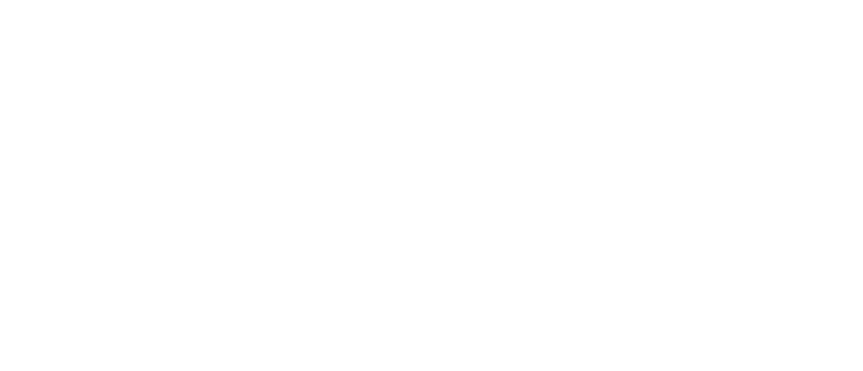
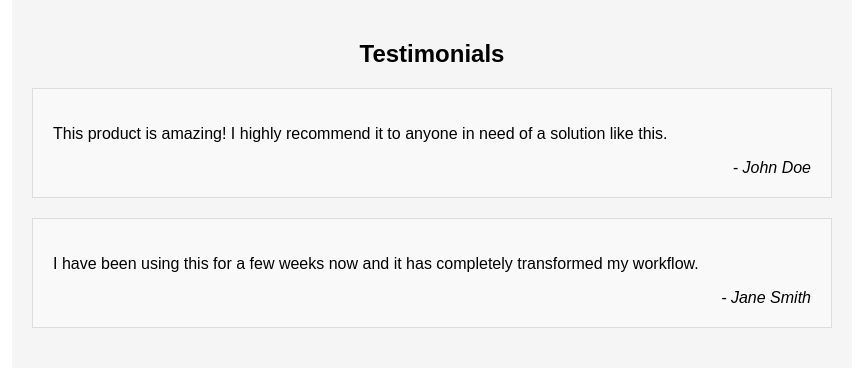
Before and after one commit to acciojob/testimonial-AsadGuru, a website: page main.html in a window 1280 px wide. Shown: the whole page, without its empty margins (208-1071 px from the left). Drawn offline with Linux system fonts and the light colour scheme.

Commit message:
created a submission

```diff
--- a/main.html
+++ b/main.html
@@ -4,12 +4,89 @@
 
 <head>
 	<link rel="stylesheet" href="styles.css">
+<style>
+
+        body {
+
+            font-family: sans-serif;
+
+            margin: 0;
+
+            padding: 0;
+
+        }
+
+
+        .container {
+
+            max-width: 800px;
+
+            margin: 0 auto;
+
+            padding: 20px;
+
+			background-color:#f5f5f5;
+
+        }
+
+
+        h2 {
+
+            text-align: center;
+
+            margin-bottom: 20px;
+
+        }
+
+
+        .testimonial {
+
+            border: 1px solid #ddd;
+
+            padding: 20px;
+
+            margin-bottom: 20px;
+
+            background-color: #f9f9f9;
+
+        }
+
+
+        .author {
+
+            text-align: right;
+
+            font-style: italic;
+
+        }
+
+    </style>
+
 </head>
 
 <body>
-	<!-- the entire body must be written by student -->
-    <script type="text/javascript" src="./script.js">
-</script>
+
+    <div class="container">
+
+        <h2>Testimonials</h2>
+
+        <div class="testimonial">
+
+            <p>This product is amazing! I highly recommend it to anyone in need of a solution like this.</p>
+
+            <div class="author">- John Doe</div>
+
+        </div>
+
+        <div class="testimonial">
+
+            <p>I have been using this for a few weeks now and it has completely transformed my workflow.</p>
+
+            <div class="author">- Jane Smith</div>
+
+        </div>
+
+    </div>
 
 </body>
 
```
